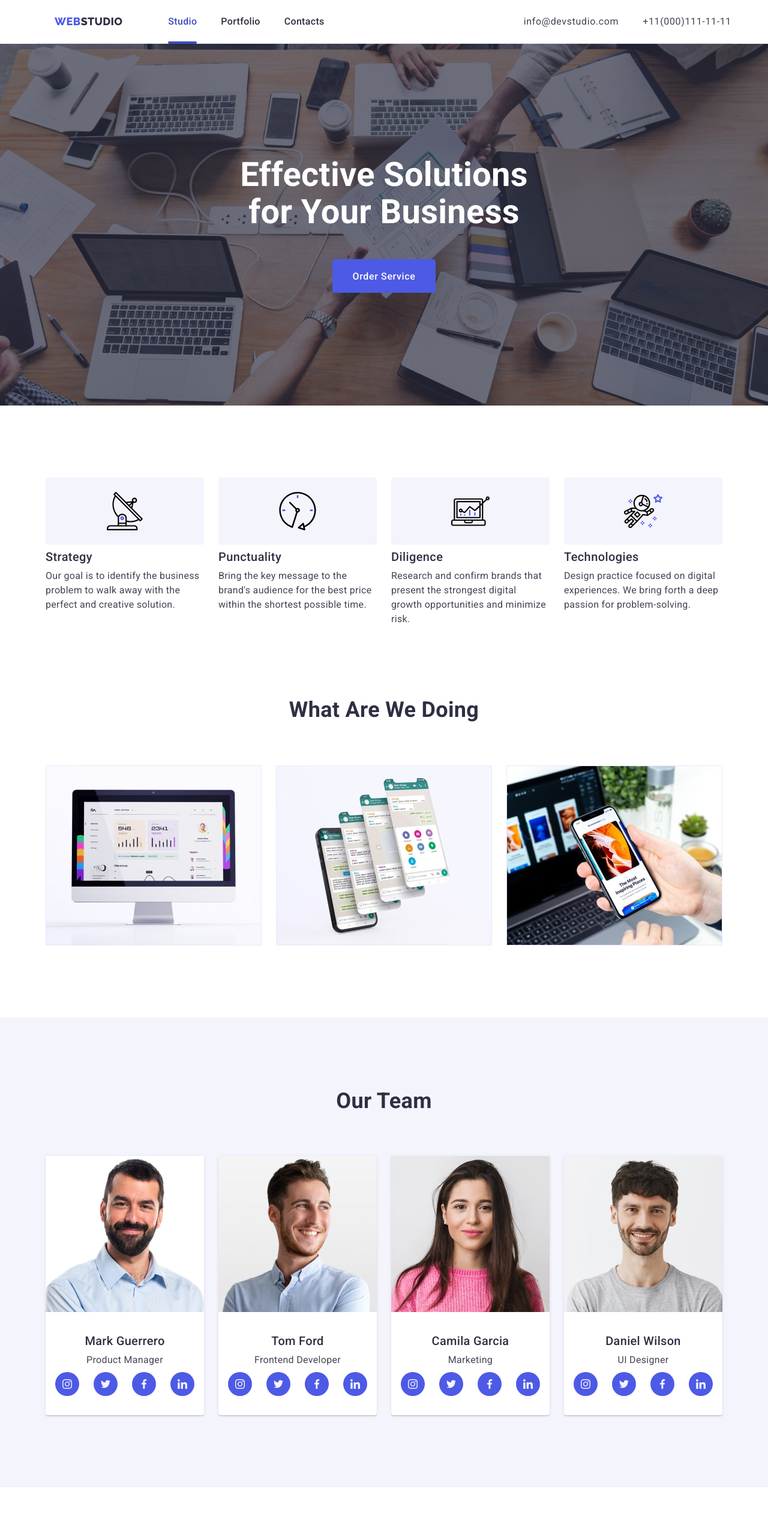
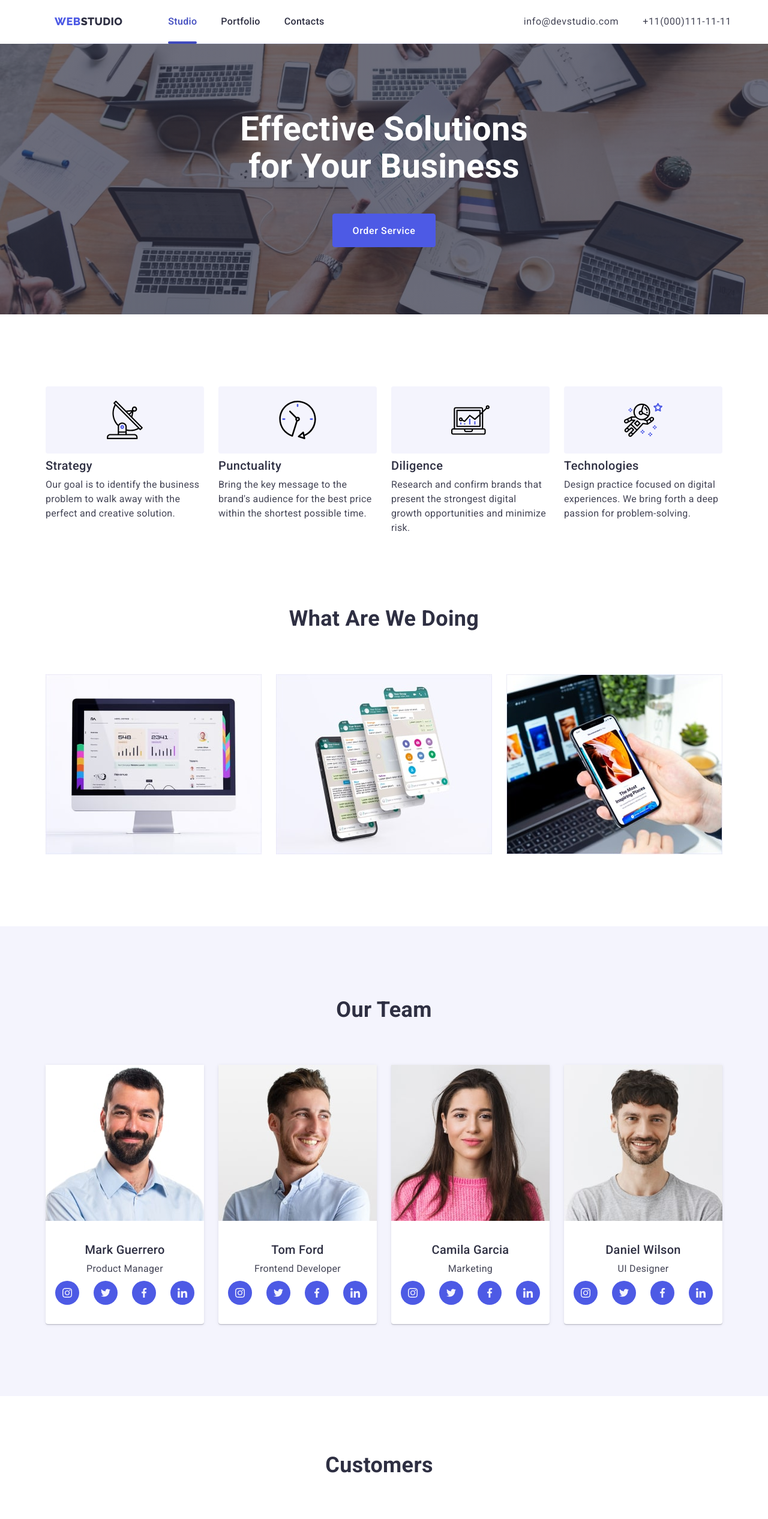
Before and after one commit to ann1777/goit-markup-07, a plain HTML site: page index.html in a window 1280 px wide. Shown: the top 2532 px of the page at 60% size. Drawn offline with nearby package versions, Linux system fonts and the light colour scheme.

Commit message:
Fixed media queries and team section responsive layout.

```diff
--- a/css/desktop.css
+++ b/css/desktop.css
@@ -1,4 +1,6 @@
-@media screen and (min-width: 1200px) {
+@media screen and (min-width: 1200px) and (min-device-pixel-ratio: 2) and (min-width: 768px),
+  screen and (min-width: 1200px) and (min-resolution: 192dpi) and (min-width: 768px),
+  screen and (min-width: 1200px) and (min-resolution: 2dppx) and (min-width: 768px) {
   .hero-img {
     margin: 0 auto;
     max-width: var(--page-width);
@@ -13,7 +15,8 @@
       ),
       url(".././img/hero-desktop@2x-min.jpg");
   }
-
+}
+@media screen and (min-width: 1200px) {
   .container {
     max-width: 1158px;
   }
--- a/css/mobile.css
+++ b/css/mobile.css
@@ -936,12 +936,20 @@ span.white-logo-studio {
   background-color: var(--white-background-color);
 }
 
+.team-list {
+  display: flex;
+  flex-wrap: wrap;
+  flex-direction: column;
+  gap: 72px;
+}
+
 .team-item {
-  flex-direction: column;
-  align-items: center;
-  margin: auto;
-  padding: 0px;
-  gap: 72px;
+  /* flex-direction: column; */
+  /* align-items: center; */
+  width: 264px;
+  margin: 0 auto;
+  /* padding: 0px; */
+  /* gap: 72px; */
   background-color: var(--primary-white-color);
   box-shadow: 0px 1px 6px rgba(46, 47, 66, 0.08),
     0px 1px 1px rgba(46, 47, 66, 0.16), 0px 2px 1px rgba(46, 47, 66, 0.08);
@@ -969,12 +977,6 @@ span.white-logo-studio {
 .teamplayers-position {
   line-height: 1.5;
   color: var(--text-color);
-}
-
-.team-list {
-  display: flex;
-  flex-wrap: wrap;
-  gap: var(--items-gap);
 }
 
 .team-list picture {
@@ -1439,7 +1441,7 @@ section.portfolio {
   color: var(--text-color);
 }
 
-@media screen and (min-width: 768px) {
+@media screen and (man-width: 767px) {
 
   /**--------HERO SECTION---------*/
 
@@ -1467,7 +1469,7 @@ section.portfolio {
     color: var(--primary-white-color);
   }
 
-  @media screen and (max-width: 479px) {
+  @media screen and (mix-width: 480px) {
   .container {
     max-width: 428px;
     width: 100%;
@@ -1542,11 +1544,6 @@ section.portfolio {
   }
 
 }
-@media scree and (min-width 480px) {
-  .container {
-    max-width: 428px;
-  }
-}
 
 @media screen and (max-width 390px) {
   /**-----MOBIL MENU------*/
--- a/css/tablet.css
+++ b/css/tablet.css
@@ -1,4 +1,6 @@
-@media screen and (min-width: 768px) and (max-width: 1199px) {
+@media screen and (min-width: 768px) and (max-width: 1199px) and (min-device-pixel-ratio: 2) and (min-width: 768px),
+  screen and (min-width: 768px) and (min-resolution: 192dpi) and (min-width: 768px),
+  screen and (min-width: 768px) and (min-resolution: 2dppx) and (min-width: 768px) {
   .hero-img {
     padding-bottom: 108px;
     width: 100%;
@@ -203,22 +205,14 @@
   }
 
   .team-container {
-    width: 582px;
     padding: 96px 0px;
-  }
-
-  .team-cards {
-    display: flex;
-    flex-wrap: wrap;
+    text-align: center;
   }
 
   .team-list {
+    justify-content: center;
     gap: 64px 24px;
-  }
-
-  .team-items {
-    padding: 32px 0;
-    text-align: center;
+    flex-direction: row;
   }
 
   .team-item {
```
